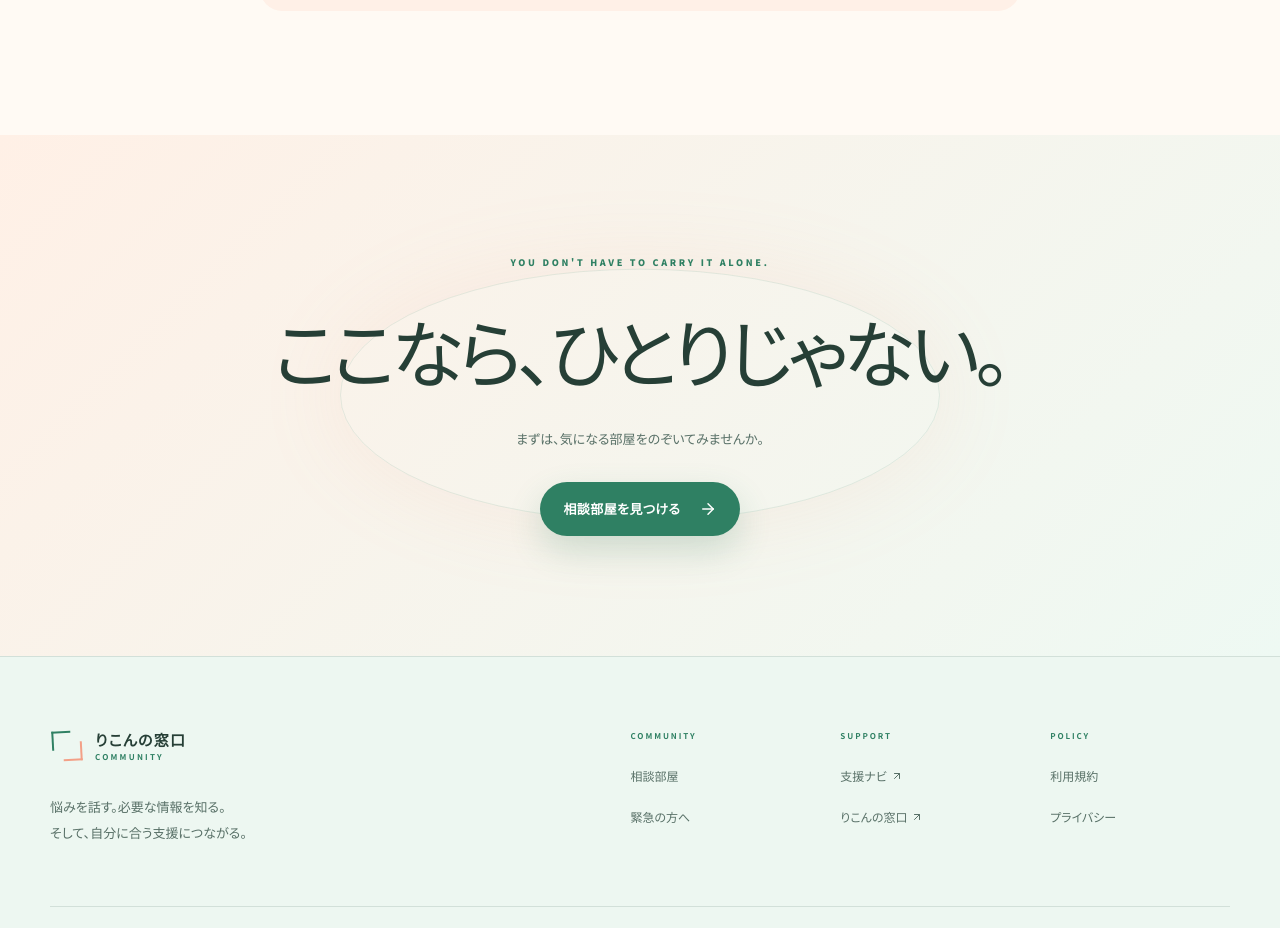
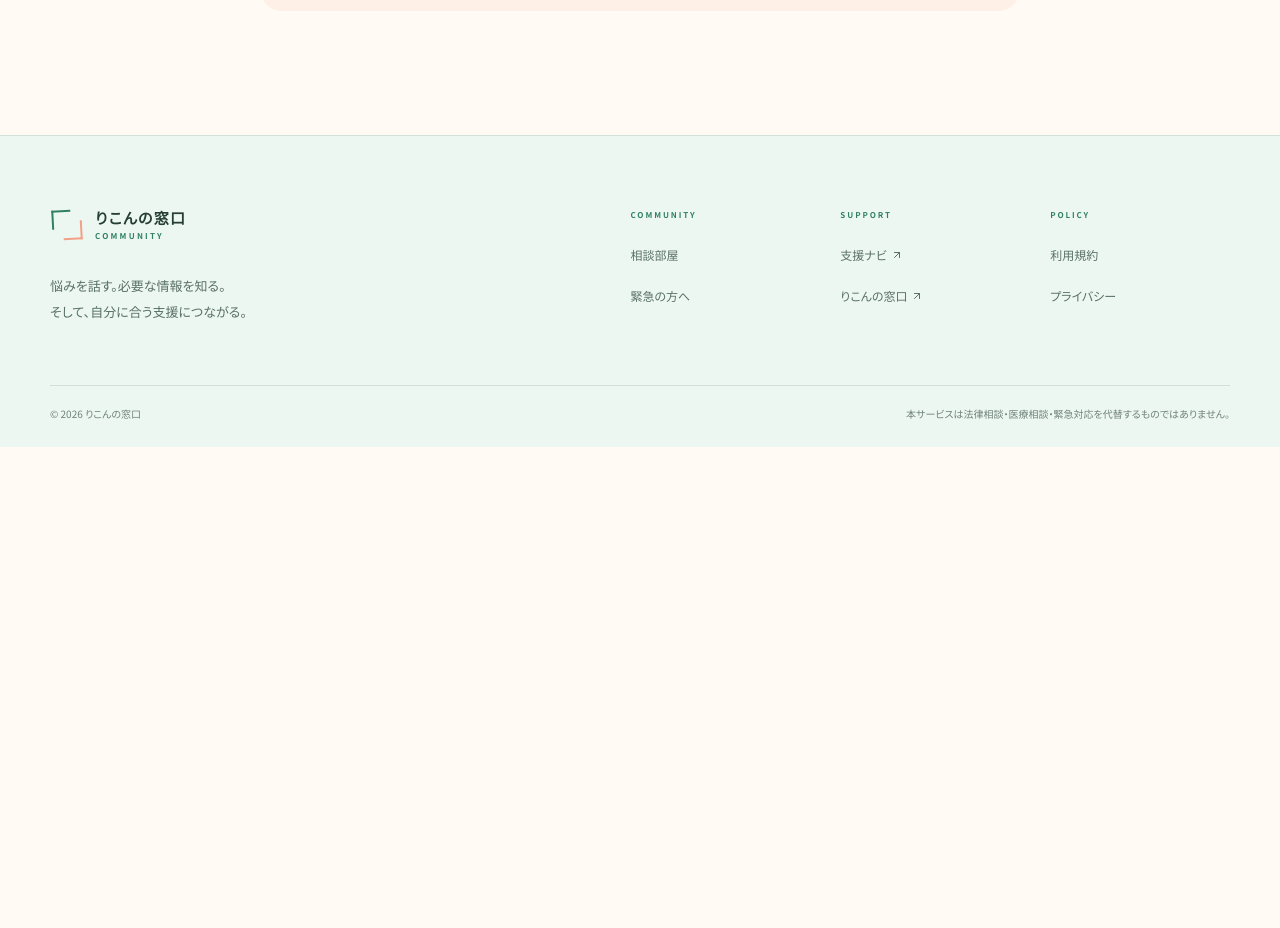
Before and after one commit to 252595tana-alt/rikon-community, a Next.js app: page / in a window 1280 px wide. Shown: the part 2880-3808 px from the top of the page. After the commit the page ends 3327 px from the top, so only its background shows below. Built offline with nearby package versions, Linux system fonts and the light colour scheme; no server answers.

Commit message:
Remove final homepage CTA

```diff
--- a/src/app/globals.css
+++ b/src/app/globals.css
@@ -184,13 +184,6 @@ svg { flex: 0 0 auto; }
 .support-card--window small { color: #7b675f; }
 .support-card strong { font-size: 18px; }
 .support-card > svg { width: 21px; }
-.final-cta { position: relative; padding: 120px 0; overflow: hidden; background: linear-gradient(135deg, #fff0e6 0%, #eef9f3 100%); color: var(--ink); text-align: center; }
-.final-cta__glow { position: absolute; left: 50%; top: 50%; width: 600px; aspect-ratio: 1; border: 1px solid rgba(47,128,99,.16); border-radius: 50%; transform: translate(-50%,-50%) scaleY(.42); box-shadow: 0 0 140px rgba(243,160,135,.12); }
-.final-cta__inner { position: relative; z-index: 1; display: flex; flex-direction: column; align-items: center; }
-.final-cta p { margin: 0 0 17px; color: var(--mint-deep); font-size: 9px; font-weight: 900; letter-spacing: .3em; }
-.final-cta h2 { margin: 0; font-size: clamp(43px,6vw,74px); font-weight: 550; letter-spacing: -.07em; }
-.final-cta span { margin: 15px 0 32px; color: var(--ink-soft); font-size: 13px; }
-
 .site-footer { padding: 72px 0 25px; background: #edf7f1; color: var(--ink-soft); border-top: 1px solid var(--line); }
 .site-footer__top { display: grid; grid-template-columns: .9fr 1.1fr; gap: 90px; }
 .footer-brand .brand-copy strong { color: var(--ink); }
@@ -442,8 +435,6 @@ svg { flex: 0 0 auto; }
   .support-card { padding: 18px; gap: 13px; }
   .support-card__icon { width: 47px; }
   .support-card strong { font-size: 15px; }
-  .final-cta { padding: 90px 0; }
-  .final-cta h2 { font-size: 43px; }
   .footer-links { grid-template-columns: repeat(2,1fr); row-gap: 40px; }
   .footer-links a { min-height: 44px; }
   .site-footer__bottom { flex-direction: column; }
--- a/src/app/page.tsx
+++ b/src/app/page.tsx
@@ -91,17 +91,6 @@ export default function Home() {
         </div>
       </section>
 
-      <section className="final-cta" aria-labelledby="cta-title">
-        <div className="final-cta__glow" aria-hidden="true" />
-        <div className="shell final-cta__inner">
-          <p>YOU DON&apos;T HAVE TO CARRY IT ALONE.</p>
-          <h2 id="cta-title">ここなら、ひとりじゃない。</h2>
-          <span>まずは、気になる部屋をのぞいてみませんか。</span>
-          <Link className="button button--mint" href="#rooms">
-            相談部屋を見つける <ArrowRight aria-hidden="true" />
-          </Link>
-        </div>
-      </section>
     </main>
   );
 }
```
